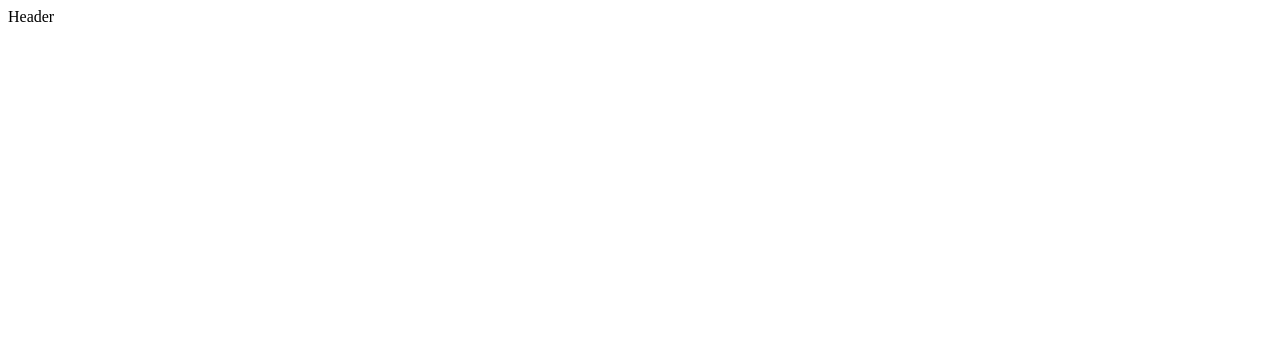
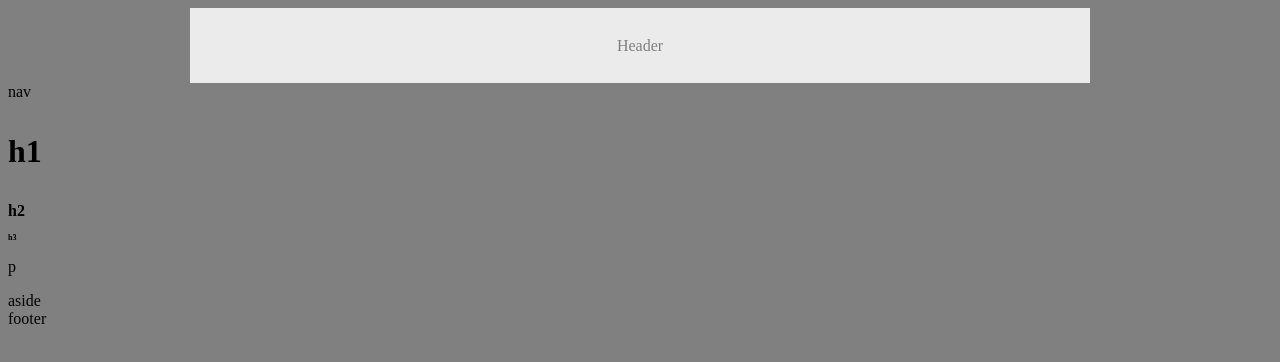
Before and after one commit to OscarinaOfTime/HW-Wireframe, a plain HTML site: page index.html in a window 1280 px wide. Drawn offline with Linux system fonts and the light colour scheme.

Commit message:
finished header

```diff
--- a/index.html
+++ b/index.html
@@ -1,20 +1,42 @@
 <html lang="en-us">
 <head>
     <link rel="stylesheet" href="style.css">
-    <meta charset="UTF-8">
+    <meta charset="UTF-8" >
     <meta name="viewport" content="width=device-width, initial-scale=1.0">
-    <meta http-equiv="X-UA-Compatible" content="ie=edge">
     <title>HW-Wireframe</title>
 </head>
-<div id="body">
-<header>Header</header>
 
 <body>
-    <div>
 
-    </div>
+    <header>Header</header>
+
+    <nav>nav</nav>
+
+    <section>
+
+            <article>
+
+                <h1>h1</h1>
+
+                <h2>h2</h2>
+
+                <h3>h3</h3>
+
+                <p>p</p>
+
+            </article>
+
+            <aside>aside</aside>
+
+
+    </section>
+
+
+
+
+    <footer>footer</footer>
 
 </body>
 
-</div>
+
 </html>
--- a/style.css
+++ b/style.css
@@ -1,5 +1,28 @@
-.background {
+body {
+    background-color: gray;
+}
 
-    background-color: #777;
-    color: #ebebeb;
+header {
+    background-color: #ebebeb;
+    width: 900px;
+    height: 75px;
+    text-align: center;
+    line-height: 75px;
+    vertical-align: middle;
+    color: gray;
+    margin-left: auto;
+    margin-right: auto;
+
 }
+
+h1 {
+    font-size: 2em;
+}
+
+h2 {
+    font-size: 1em;
+}
+
+h3 {
+    font-size: 0.5em;
+}
```
